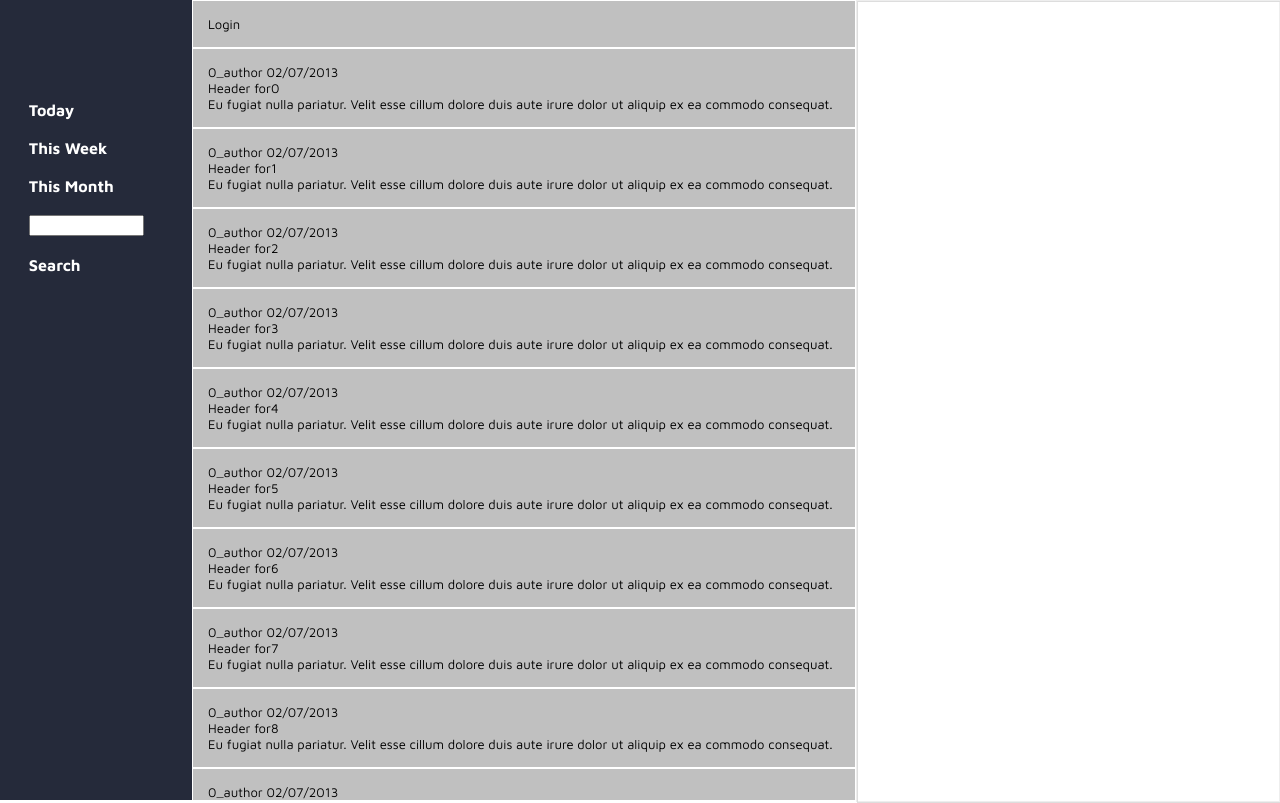
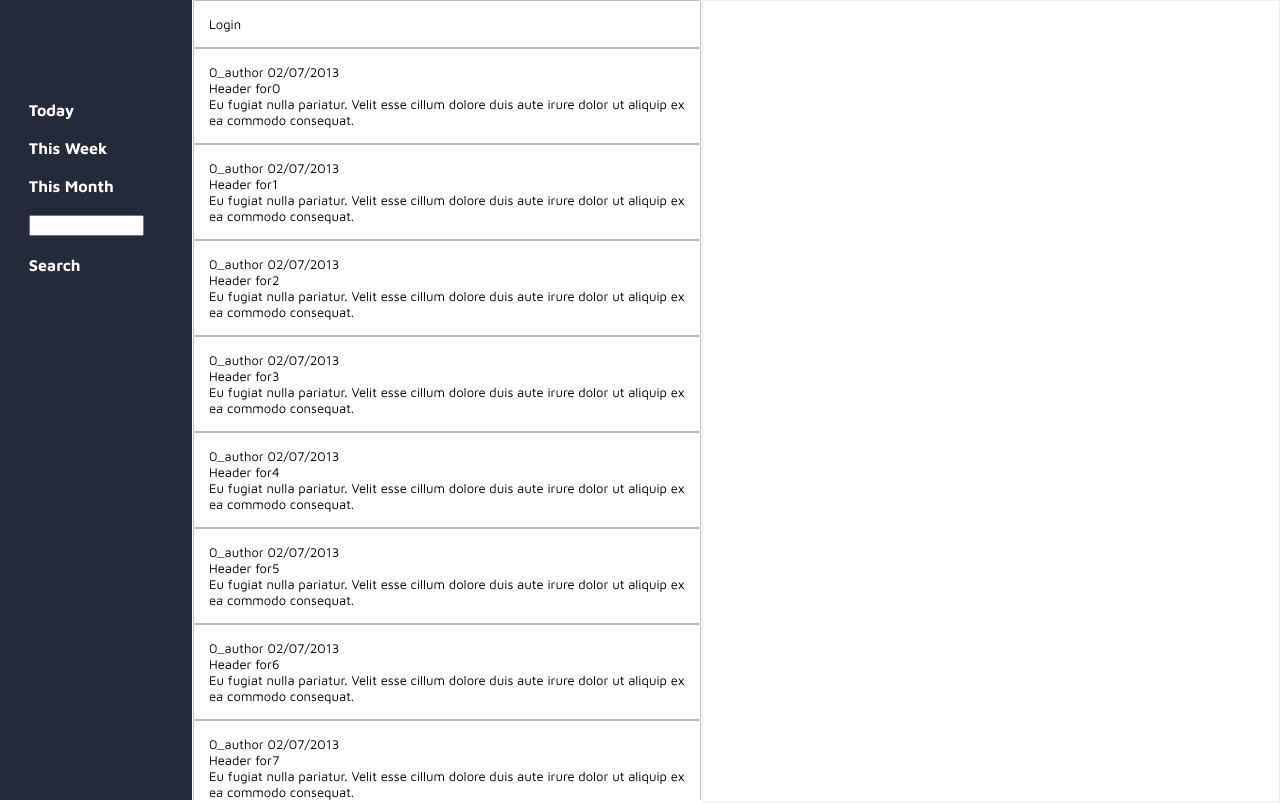
Before and after one commit to ManojkumarMuralidharan/JS-Feeds, a plain HTML site: page index.html in a window 1280 px wide. Drawn offline with Linux system fonts and the light colour scheme.

Commit message:
Update displayShapes.css

```diff
--- a/displayShapes.css
+++ b/displayShapes.css
@@ -1,8 +1,9 @@
 body{
     width:100%;
-    height: 80%;
-    overflow-x: none;
-    overflow-y: none;
+    height: 100%;
+    overflow-x: hidden;
+    overflow-y: hidden;
+
 }
 #mygraphiccontainer {
     top: 0px;
@@ -31,16 +32,22 @@ body{
 #content-container{
     background-color: white;
     float: right;
-    width: 33%;
+    width: 45%;
     height: inherit;
     border: 1px solid #EEEEEE;
 }
 .post-list{
 
     height: auto;
-    border: 1px solid #FFFFFF;
+    border: 1px solid silver;
     padding: 15px 15px 15px 15px ;
     font-size: 13px;
+    margin: 0px 1px 0px 1px  ;
+    border-radius: 2px;
+
+
+}
+
 }
 #current-post{
     width: 100%;
@@ -51,6 +58,7 @@ body{
 #list-container{
  overflow-y: scroll;
  height: inherit;
+ background: #FFFFFF;
 }
 
 #list-container::-webkit-scrollbar {
@@ -74,7 +82,15 @@ body{
 
 .nav-elements{ width:70%; border-radius: 4px; margin: 10px auto 10px auto; padding:5px 5px 5px 5px;color: #FFFFFF;font-weight:bold;}
 
+.nav-menu-items{ border-radius: 4px; margin: 15px auto 15px auto; margin-left:10%; padding:5px 5px 5px 30px;color: #FFFFFF;}
 body,h2,h3{font-family:"Maven Pro",sans-serif;}
 
+.nav-menu-items:hover{ background: #373C5A; cursor: hand; cursor: pointer; }
+.login-button:hover{background: #373C5A; cursor: hand; cursor: pointer; color:#FFFFFF;}
 
-div.nav-elements:hover{  background: rgb(55, 60, 90); cursor: hand; cursor: pointer; };
+.login-container{height: auto; border: 1px solid silver; padding: 15px 15px 15px 15px ; font-size: 13px; margin: 2px 1px 2px 1px  ;
+    border-radius: 2px;     border-radius: 5px;}
+
+.login-button{display:inline; float:right; color:#000000; border-radius: 2px; padding:3px;}
+
+.post-list-img{ display:inline-block; width:auto; border-radius: 5px; }
```
